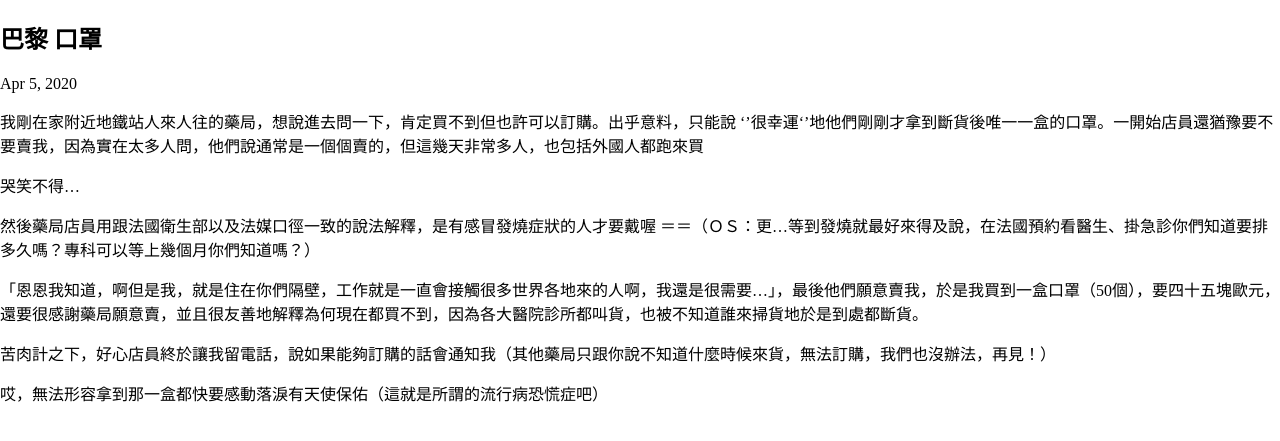
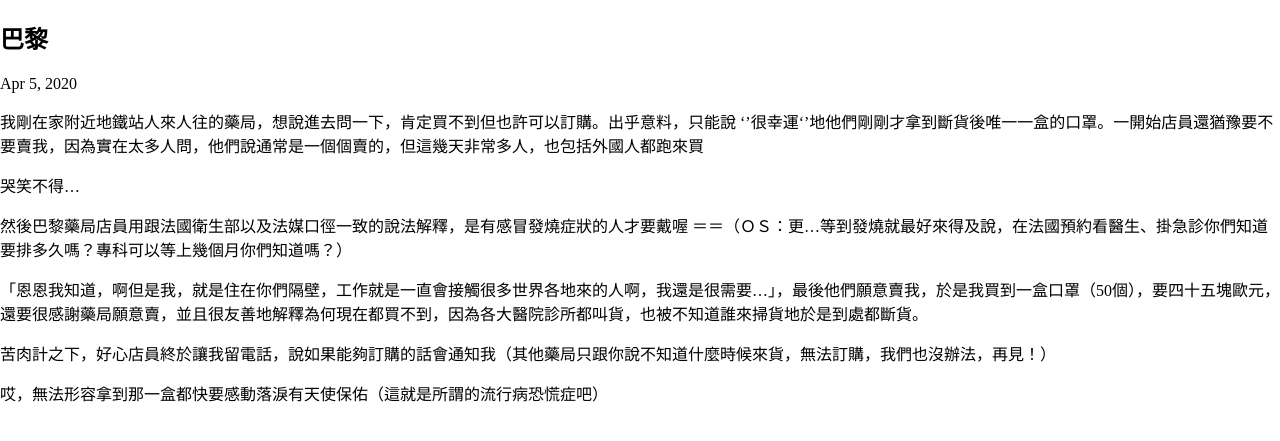
Before and after one commit to poesiepuzzle/poesiepuzzle.github.io, a Jekyll site: the page built from _posts/2020-04-05-wu.md, in a window 1280 px wide. Shown: the top 441 px of the page. Built offline with Jekyll 4.4.1, drawn with Linux system fonts in a browser that asks for light colours; our own code applies the rules of GitHub Pages for plain Markdown files.

Commit message:
rectificatif post wu

```diff
--- a/_posts/2020-04-05-wu.md
+++ b/_posts/2020-04-05-wu.md
@@ -1,11 +1,13 @@
 ---
-title: "巴黎 口罩"
+title: "巴黎"
+tags: 口罩
 ---
+
 我剛在家附近地鐵站人來人往的藥局，想說進去問一下，肯定買不到但也許可以訂購。出乎意料，只能說 ‘’很幸運‘’地他們剛剛才拿到斷貨後唯一一盒的口罩。一開始店員還猶豫要不要賣我，因為實在太多人問，他們說通常是一個個賣的，但這幾天非常多人，也包括外國人都跑來買
 
 哭笑不得...
 
-然後藥局店員用跟法國衛生部以及法媒口徑一致的說法解釋，是有感冒發燒症狀的人才要戴喔 ＝＝（ＯＳ：更...等到發燒就最好來得及說，在法國預約看醫生、掛急診你們知道要排多久嗎？專科可以等上幾個月你們知道嗎？）
+然後巴黎藥局店員用跟法國衛生部以及法媒口徑一致的說法解釋，是有感冒發燒症狀的人才要戴喔 ＝＝（ＯＳ：更...等到發燒就最好來得及說，在法國預約看醫生、掛急診你們知道要排多久嗎？專科可以等上幾個月你們知道嗎？）
 
 「恩恩我知道，啊但是我，就是住在你們隔壁，工作就是一直會接觸很多世界各地來的人啊，我還是很需要...」，最後他們願意賣我，於是我買到一盒口罩（50個），要四十五塊歐元，還要很感謝藥局願意賣，並且很友善地解釋為何現在都買不到，因為各大醫院診所都叫貨，也被不知道誰來掃貨地於是到處都斷貨。
 
```
